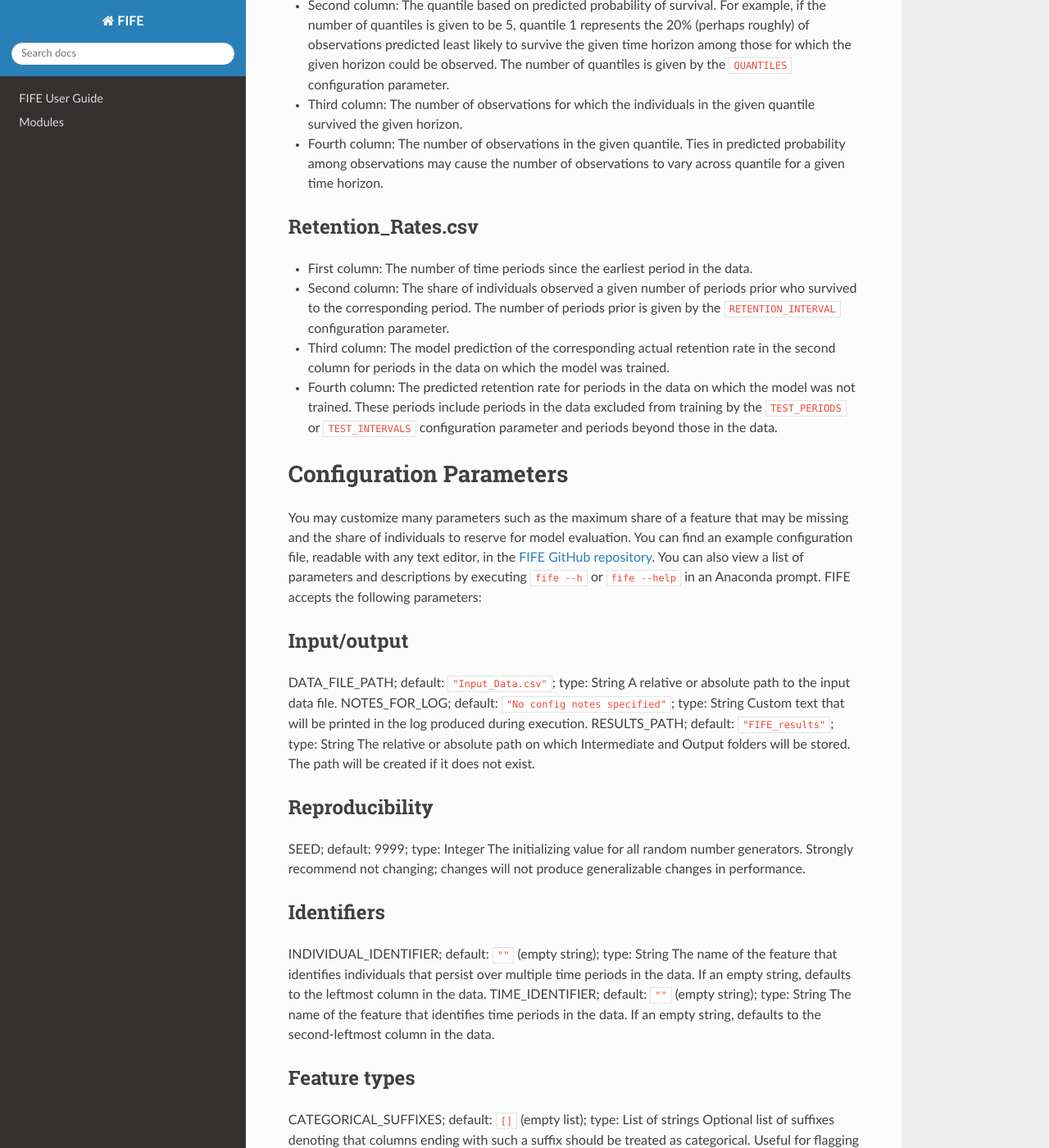
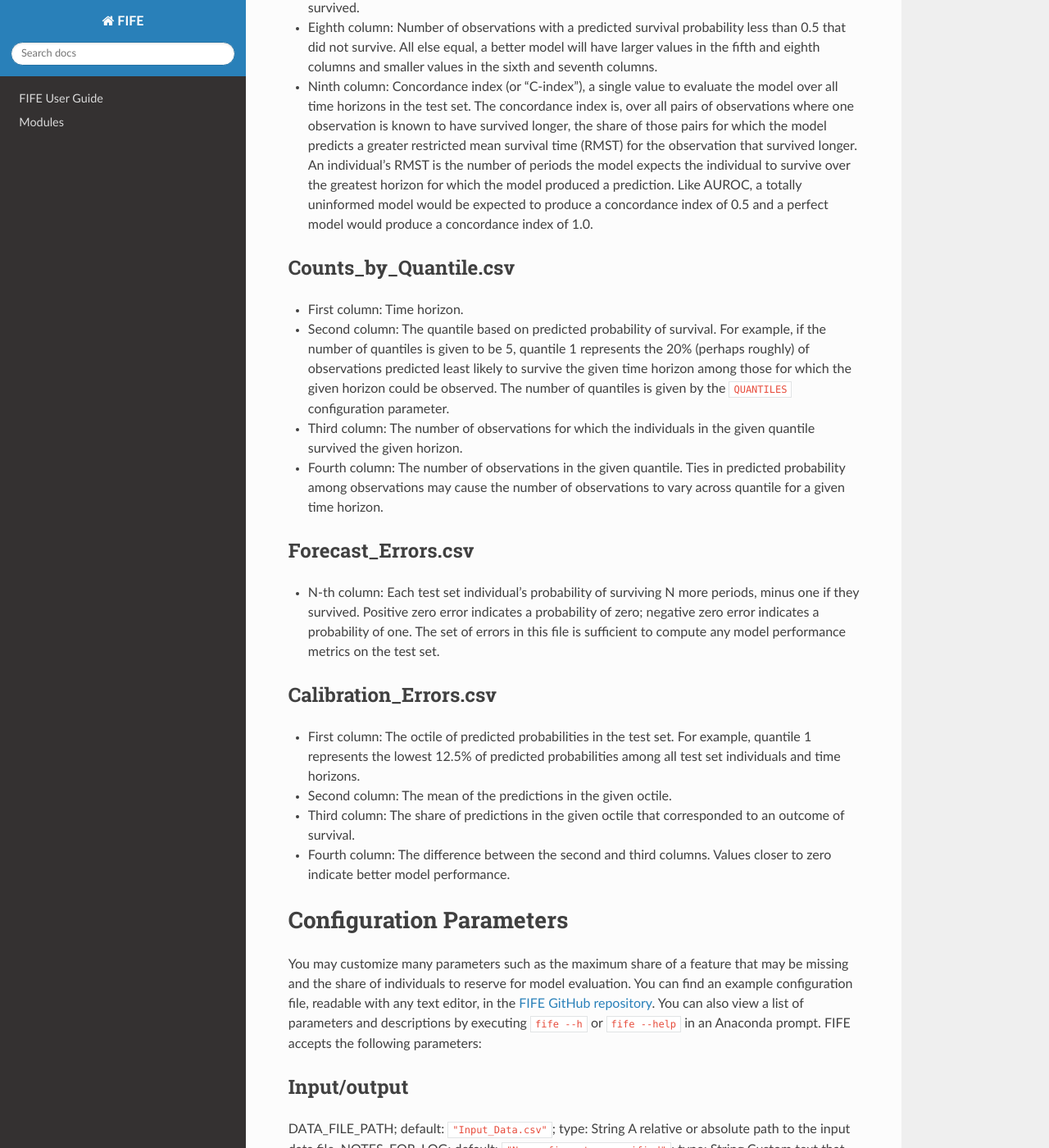
Before and after one commit to IDA-HumanCapital/fife, a Sphinx documentation site: the page built from docs/user_guide.md, in a window 1280 px wide and 1400 px high, scrolled down 6732 px. Shown: the whole window at 82% size. Built offline with Sphinx 7.4.7 and the Read the Docs theme 2.0.0, drawn with Linux system fonts in a browser that asks for light colours; some of the changed text lies outside the part shown.

Commit message:
Added descriptions for forecast and calibration errors files

```diff
--- a/docs/user_guide.md
+++ b/docs/user_guide.md
@@ -133,8 +133,10 @@ If `TEST_INTERVALS` is greater than zero, or if `TEST_PERIODS` is greater than o
 
 Otherwise, FIFE produces:
 
--	*Output/Tables/Metrics.csv*: Model performance metrics
+-	*Output/Tables/Metrics.csv*: Model performance metrics on the test set
 -	*Output/Tables/Counts_by_Quantile.csv*: Number of individuals retained for each time horizon based on different quantiles of the predicted survival probability
+-	*Output/Tables/Forecast_Errors.csv*: The difference between predicted probability and actual binary outcome by time horizon for each individual in the test set
+-	*Output/Tables/Calibration_Errors.csv*: Actual and predicted shares survived by octile of predicted survival probability, aggregated over all time horizons and individuals in the test set
 
 In either case, FIFE produces *Output/Logs/Log.txt*, a log of script execution.
 
@@ -150,6 +152,13 @@ All files produced by FIFE will overwrite files of the same name in the director
 - First column: Time horizons over which the survival probabilities of all individuals observed in the final period of the dataset will be aggregated.
 - Second column: Expected number of individuals retained for each time horizon.
 - Third and fourth columns: Lower and upper two-sided [Chernoff bounds](https://en.wikipedia.org/wiki/Chernoff_bound) to quantify the aggregation uncertainty around the expected number of retained individuals.
+
+##### Retention_Rates.csv
+
+- First column: The number of time periods since the earliest period in the data.
+- Second column: The share of individuals observed a given number of periods prior who survived to the corresponding period. The number of periods prior is given by the `RETENTION_INTERVAL` configuration parameter.
+- Third column: The model prediction of the corresponding actual retention rate in the second column for periods in the data on which the model was trained.
+- Fourth column: The predicted retention rate for periods in the data on which the model was not trained. These periods include periods in the data excluded from training by the `TEST_PERIODS` or `TEST_INTERVALS` configuration parameter and periods beyond those in the data.
 
 ##### Figures
 
@@ -189,11 +198,16 @@ Plots with names beginning with `Dependence_`: SHAP values associated with the m
 - Third column: The number of observations for which the individuals in the given quantile survived the given horizon.
 - Fourth column: The number of observations in the given quantile. Ties in predicted probability among observations may cause the number of observations to vary across quantile for a given time horizon.
 
-##### Retention_Rates.csv
-- First column: The number of time periods since the earliest period in the data.
-- Second column: The share of individuals observed a given number of periods prior who survived to the corresponding period. The number of periods prior is given by the `RETENTION_INTERVAL` configuration parameter.
-- Third column: The model prediction of the corresponding actual retention rate in the second column for periods in the data on which the model was trained.
-- Fourth column: The predicted retention rate for periods in the data on which the model was not trained. These periods include periods in the data excluded from training by the `TEST_PERIODS` or `TEST_INTERVALS` configuration parameter and periods beyond those in the data.
+##### Forecast_Errors.csv
+
+- N-th column: Each test set individual's probability of surviving N more periods, minus one if they survived. Positive zero error indicates a probability of zero; negative zero error indicates a probability of one. The set of errors in this file is sufficient to compute any model performance metrics on the test set.
+
+##### Calibration_Errors.csv
+
+- First column: The octile of predicted probabilities in the test set. For example, quantile 1 represents the lowest 12.5% of predicted probabilities among all test set individuals and time horizons.
+- Second column: The mean of the predictions in the given octile.
+- Third column: The share of predictions in the given octile that corresponded to an outcome of survival.
+- Fourth column: The difference between the second and third columns. Values closer to zero indicate better model performance.
 
 ### Configuration Parameters
 
```
